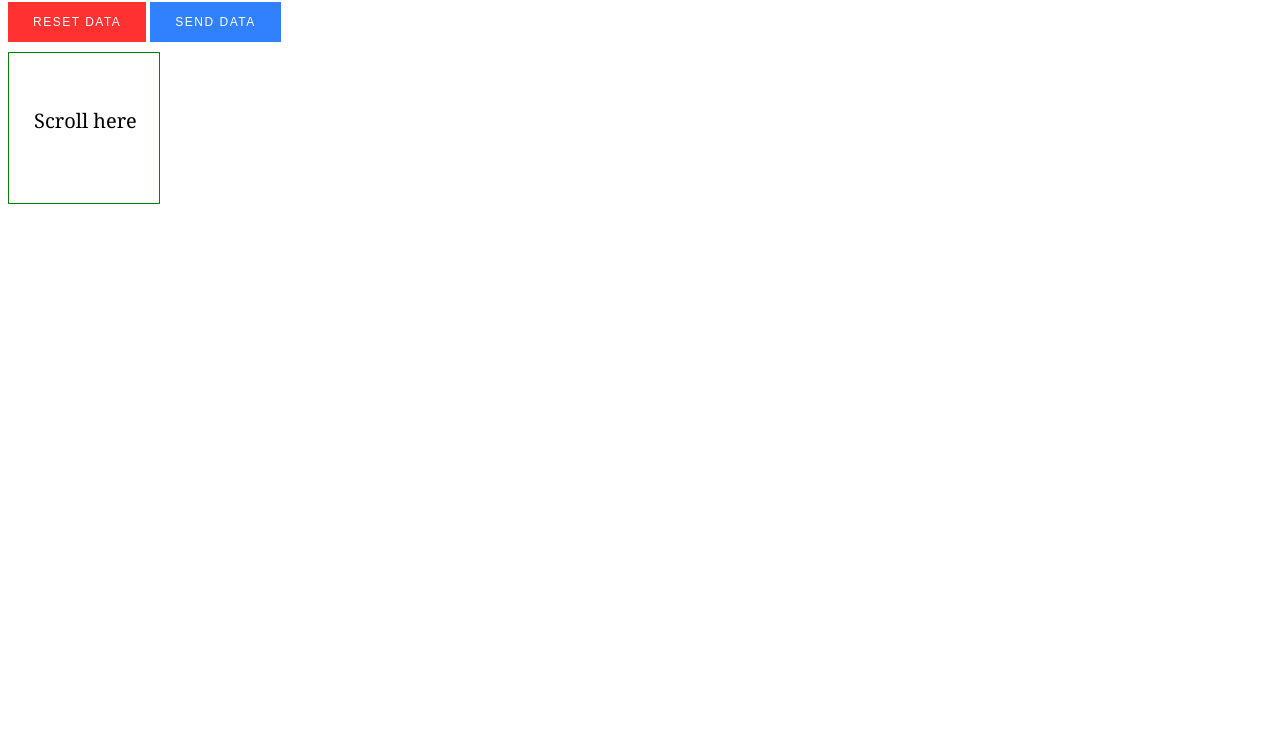
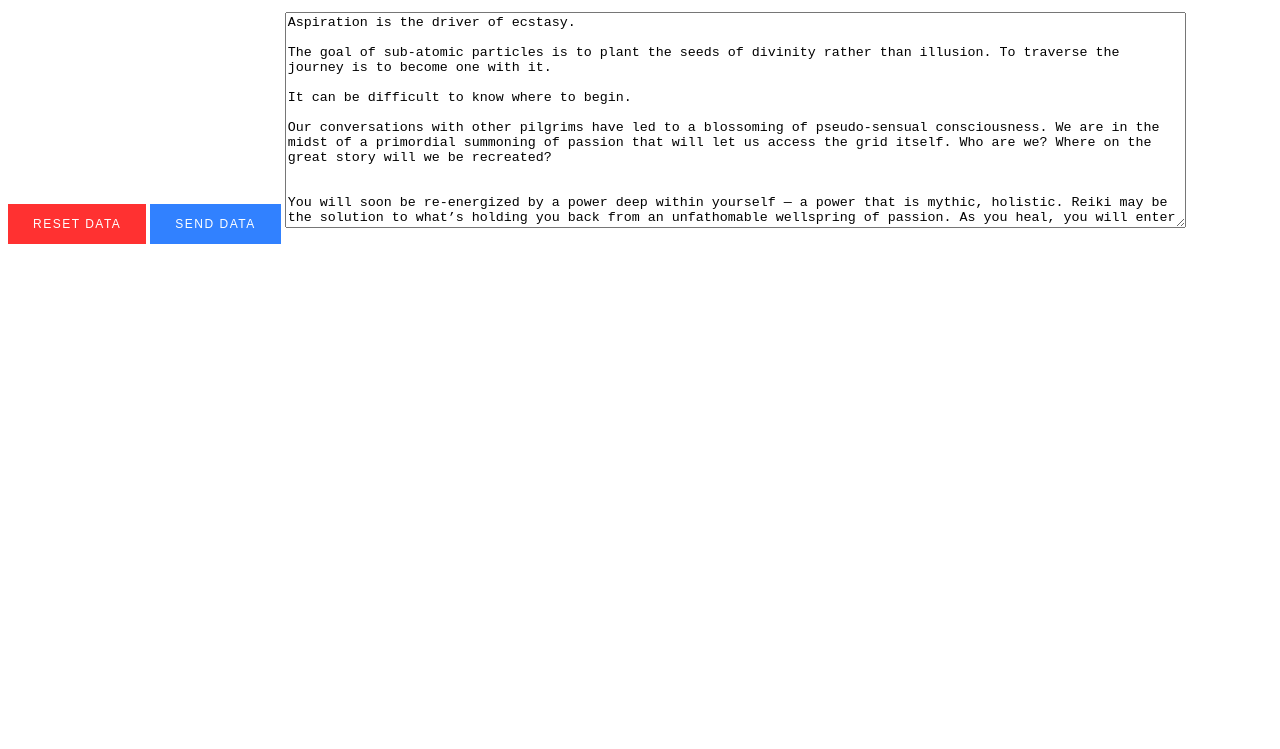
Before and after one commit to flash42/scrollfit, a plain HTML site: page index.html in a window 1280 px wide. Shown: the part 51-800 px from the top of the page. Drawn offline with Linux system fonts and the light colour scheme.

Commit message:
UX tuning.

```diff
--- a/index.html
+++ b/index.html
@@ -1,7 +1,7 @@
 <html>
     <body>
         <p>
-        <div style="font-size: 24px; letter-spacing: 1.5px;">
+        <div style="font-size: 32px; letter-spacing: 1.5px;">
             Measure <strong><span id="speedValue"></span></strong> speed
         </div>
         <br/>
@@ -9,7 +9,42 @@
         <button onclick="resetHandler()" style="font-size: 12px; letter-spacing: 1.5px; text-transform: uppercase; border: none; color: #fff; background-color: #ff3131; outline: 0;line-height: 14px; padding: 13px 25px; display: inline-block;">Reset data</button>
 
         <button onclick="saveMeasurement()" style="font-size: 12px; letter-spacing: 1.5px; text-transform: uppercase; border: none; color: #fff; background-color: #3181ff; outline: 0;line-height: 14px; padding: 13px 25px; display: inline-block;">Send data</button>
-        <canvas id='measure_canvas' width="150" height="150" style="margin-top: 10px; display:block; border: solid; border-color:green; border-width:1px;"></canvas>
+        <textarea rows="14" cols="110" id="scrollArea">Aspiration is the driver of ecstasy.
+
+The goal of sub-atomic particles is to plant the seeds of divinity rather than illusion. To traverse the journey is to become one with it.
+
+It can be difficult to know where to begin.
+
+Our conversations with other pilgrims have led to a blossoming of pseudo-sensual consciousness. We are in the midst of a primordial summoning of passion that will let us access the grid itself. Who are we? Where on the great story will we be recreated?
+
+
+You will soon be re-energized by a power deep within yourself — a power that is mythic, holistic. Reiki may be the solution to what’s holding you back from an unfathomable wellspring of passion. As you heal, you will enter into infinite interconnectedness that transcends understanding.
+
+We are being called to explore the quantum matrix itself as an interface between guidance and rebirth. The infinite is approaching a tipping point. It is in evolving that we are re-energized.
+
+This life is nothing short of a condensing paradigm shift of ancient hope.
+We must beckon ourselves and empower others. Soon there will be an unveiling of transcendence the likes of which the world has never seen. Eons from now, we messengers will live like never before as we are aligned by the infinite.
+
+Today, science tells us that the essence of nature is choice. Fulfillment is a constant. Consciousness consists of sonar energy of quantum energy. “Quantum” means a condensing of the sublime.
+
+            Aspiration is the driver of ecstasy.
+
+The goal of sub-atomic particles is to plant the seeds of divinity rather than illusion. To traverse the journey is to become one with it.
+
+It can be difficult to know where to begin.
+
+Our conversations with other pilgrims have led to a blossoming of pseudo-sensual consciousness. We are in the midst of a primordial summoning of passion that will let us access the grid itself. Who are we? Where on the great story will we be recreated?
+
+
+You will soon be re-energized by a power deep within yourself — a power that is mythic, holistic. Reiki may be the solution to what’s holding you back from an unfathomable wellspring of passion. As you heal, you will enter into infinite interconnectedness that transcends understanding.
+
+We are being called to explore the quantum matrix itself as an interface between guidance and rebirth. The infinite is approaching a tipping point. It is in evolving that we are re-energized.
+
+This life is nothing short of a condensing paradigm shift of ancient hope.
+We must beckon ourselves and empower others. Soon there will be an unveiling of transcendence the likes of which the world has never seen. Eons from now, we messengers will live like never before as we are aligned by the infinite.
+
+Today, science tells us that the essence of nature is choice. Fulfillment is a constant. Consciousness consists of sonar energy of quantum energy. “Quantum” means a condensing of the sublime.
+        </textarea>
         <div id="dataToSend">
 
         </div>
--- a/main.js
+++ b/main.js
@@ -1,6 +1,5 @@
-var measureCanvas = $("#measure_canvas");
+var scrollArea = $("#scrollArea");
 var detectCanvas = $("#detect_canvas");
-var measureCtx = measureCanvas[0] ? measureCanvas[0].getContext("2d") : null;
 var detectCtx = detectCanvas[0] ? detectCanvas[0].getContext("2d") : null;
 var yD = [];
 var tD = [];
@@ -41,8 +40,8 @@ function updateUI() {
 }
 
 // Event listeners
-measureCanvas.mousewheel(function(event) {
-    console.log('@measureCanvas:event:', event.deltaX, event.deltaY, event.deltaFactor);
+scrollArea.mousewheel(function(event) {
+    console.log('@scrollArea:event:', event.deltaX, event.deltaY, event.deltaFactor);
     var currentTime = Date.now();
     var lastTime = eventTimes[eventTimes.length - 1];
     if (lastTime)
@@ -53,7 +52,6 @@ measureCanvas.mousewheel(function(event) {
     eventTimes.push(currentTime);
     updateUI();
     event.stopPropagation();
-    event.preventDefault();
 });
 
 detectCanvas.mousewheel(function(event) {
@@ -92,12 +90,7 @@ function handleDetect(tD, yD) {
 }
 
 // Draw canvas
-if (measureCtx) {
-measureCtx.beginPath();
-measureCtx.fillStyle = "black";
-measureCtx.font="20px Georgia";
-measureCtx.fillText("Scroll here", 25,75);
-}
+
 if (detectCtx) {
     detectCtx.beginPath();
     detectCtx.font="20px Georgia";
```
